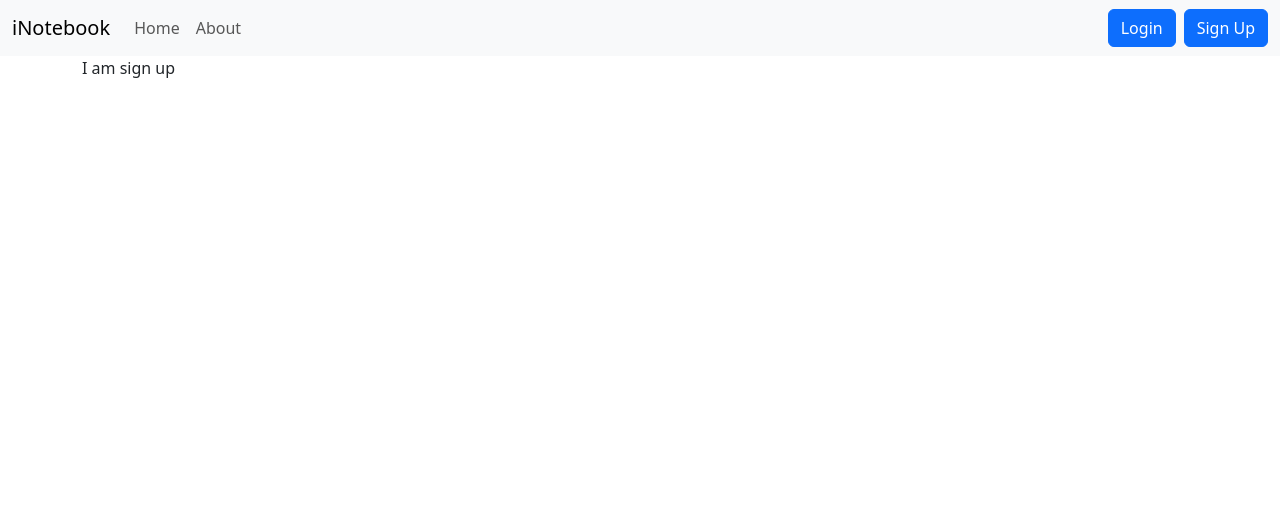
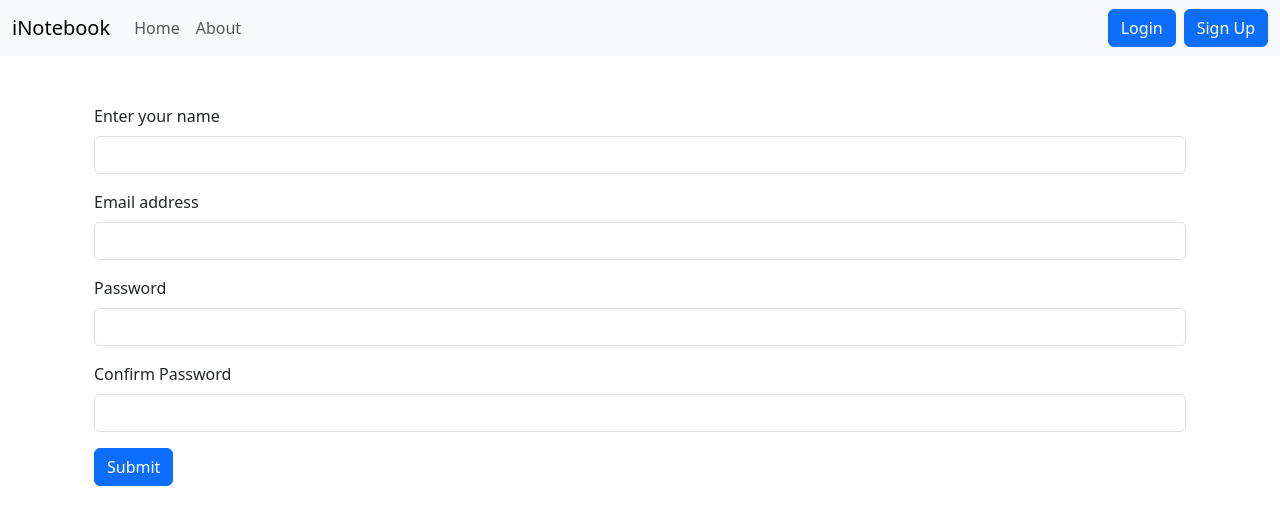
Before and after one commit to RahulGIT24/iNotebook, a React (Create React App) app: page /signup in a window 1280 px wide. Shown: the top 524 px of the page. Built offline with nearby package versions, Linux system fonts and the light colour scheme.

Commit message:
Created Signup form

```diff
--- a/src/Components/Login.js
+++ b/src/Components/Login.js
@@ -35,7 +35,7 @@
   return (
     <div>
       <form onSubmit={handleSubmit}>
-        <div className="mb-3">
+        <div className="mb-3 my-5">
           <label htmlFor="email" className="form-label">
             Email address
           </label>
--- a/src/Components/Signup.js
+++ b/src/Components/Signup.js
@@ -1,9 +1,99 @@
-import React from "react";
+import React, { useState } from "react";
+import { useNavigate } from "react-router-dom";
+function Login() {
+  const [credentials, setCredentials] = useState({
+    name: "",
+    email: "",
+    password: "",
+    cpassword: "",
+  });
 
-function Login() {
-  return <div>
-    I am sign up
-  </div>;
+  let navigate = useNavigate();
+
+  const handleSubmit = async (e) => {
+    e.preventDefault();
+    const { name, email, password } = credentials;
+    const response = await fetch("http://localhost:5000/api/auth/createuser", {
+      method: "POST",
+      headers: {
+        "Content-Type": "application/json",
+      },
+      body: JSON.stringify({
+        name,
+        email,
+        password,
+      }),
+    });
+    const json = await response.json();
+    console.log(json);
+    //* Save the auth token and redirect
+    localStorage.setItem("token", json.authtoken);
+    navigate("/");
+  };
+
+  const onChange = (e) => {
+    setCredentials({ ...credentials, [e.target.name]: e.target.value });
+  };
+
+  return (
+    <div className="container my-5">
+      <form onSubmit={handleSubmit}>
+        <div className="mb-3">
+          <label htmlFor="name" className="form-label">
+            Enter your name
+          </label>
+          <input
+            type="text"
+            className="form-control"
+            id="name"
+            aria-describedby="textHelp"
+            name="name"
+            onChange={onChange}
+          />
+        </div>
+        <div className="mb-3">
+          <label htmlFor="email" className="form-label">
+            Email address
+          </label>
+          <input
+            type="email"
+            className="form-control"
+            id="email"
+            aria-describedby="emailHelp"
+            name="email"
+            onChange={onChange}
+          />
+        </div>
+        <div className="mb-3">
+          <label htmlFor="password" className="form-label">
+            Password
+          </label>
+          <input
+            type="password"
+            className="form-control"
+            id="password"
+            onChange={onChange}
+            name="password"
+          />
+        </div>
+        <div className="mb-3">
+          <label htmlFor="cpassword" className="form-label">
+            Confirm Password
+          </label>
+          <input
+            type="password"
+            className="form-control"
+            id="cpassword"
+            onChange={onChange}
+            name="cpassword"
+          />
+        </div>
+        <button type="submit" className="btn btn-primary">
+          Submit
+        </button>
+      </form>
+    </div>
+  );
 }
 
 export default Login;
```
